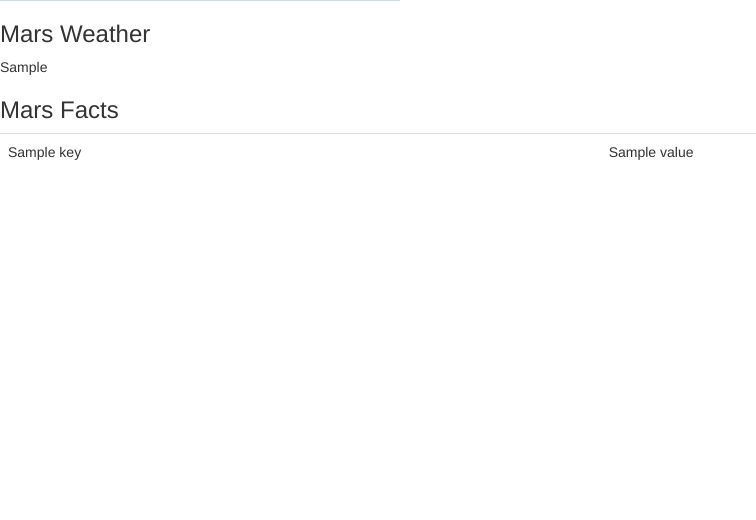
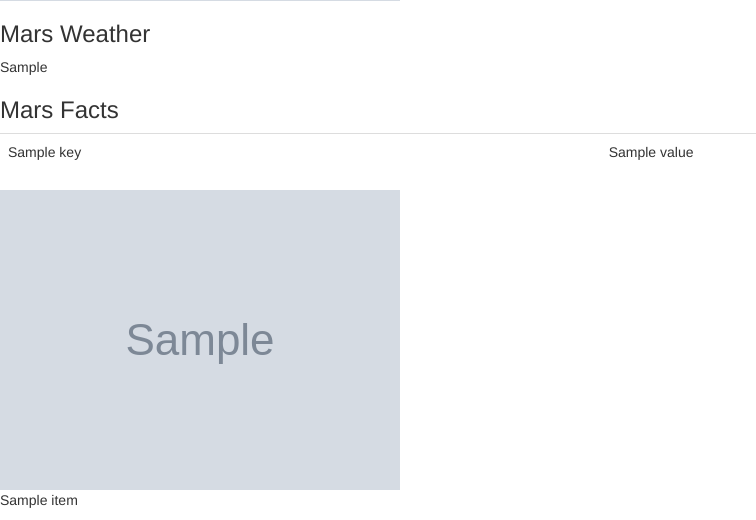
Before and after one commit to EpicureanHeron/DataAnalyticsBootcampSpring2018, a Flask app: page / in a window 1280 px wide. Shown: the part 758-1278 px from the top of the page, without its empty margins (0-756 px from the left). Before the commit the page ends 918 px from the top, so only its background shows below. Run offline with Flask 2, Linux system fonts and the light colour scheme; grey boxes marked "Sample" are stand-in pictures; a database or web service that is not in the repository returns one stand-in record (values such as "Sample title"); some libraries are stand-ins or nearby versions.

Commit message:
now shows hemispheres. Need to style

```diff
--- a/Week 14 - Web Scraping/HW/templates/index.html
+++ b/Week 14 - Web Scraping/HW/templates/index.html
@@ -48,6 +48,13 @@
       {% endfor %}
     </table>
   </div>
+
+  <div id="mars-hemispheres">
+    {% for item in mars_dict.hemisphere_image_urls %}
+      <img src="{{item.img_url}}" alt="{{item.title}}">
+        <p>{{item.Title}}</p>
+      {% endfor %}
+  </div>
 </body>
 
 </html>
```
